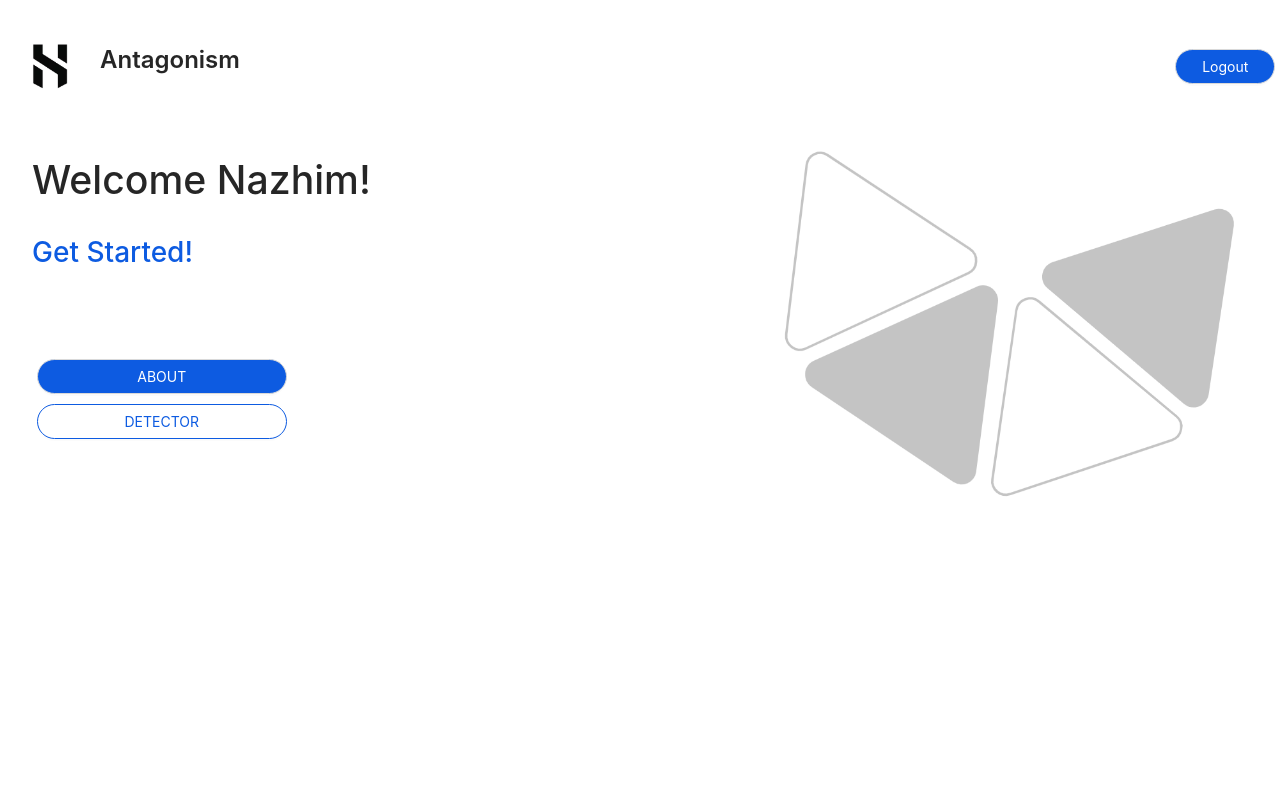
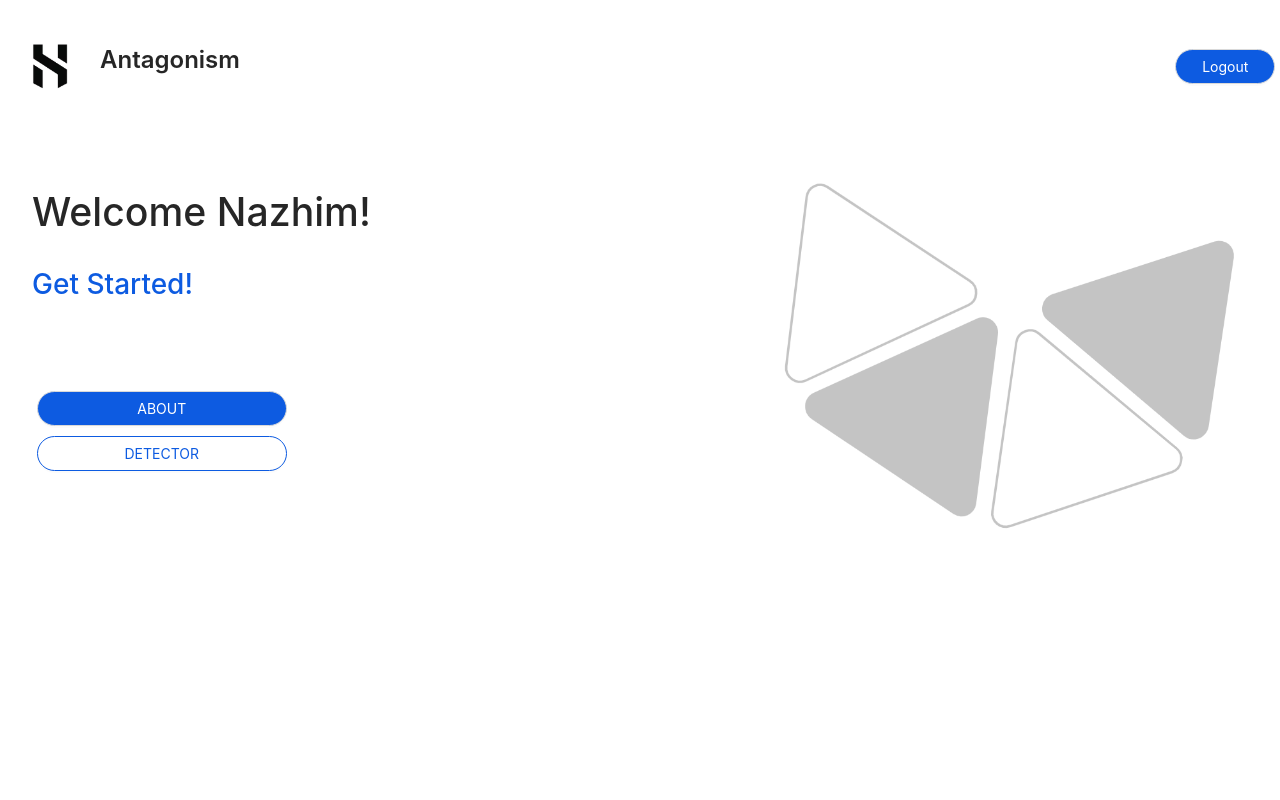
Before and after one commit to nazhimkalam/Antagonism, a React (Create React App) app in the folder frontend/: page /home in a window 1280 px wide. Shown: the top 800 px of the page. Built offline with nearby package versions, Linux system fonts and the light colour scheme.

Commit message:
added auto scroll to about

```diff
--- a/frontend/src/components/About/About.tsx
+++ b/frontend/src/components/About/About.tsx
@@ -3,7 +3,7 @@ import { theme } from "../../utils/theme";
 
 const About = () => {
   return (
-    <AboutStyled>
+    <AboutStyled id="about-section">
       <h2>About Antagonism</h2>
       <p>
         Lorem ipsum dolor, sit amet consectetur adipisicing elit. Excepturi
--- a/frontend/src/components/Header/Header.tsx
+++ b/frontend/src/components/Header/Header.tsx
@@ -32,7 +32,7 @@ export default Header
 const Container = styled.div`
     display: flex;
     align-items: center;
-    justify-content: space-between;;
+    justify-content: space-between;
 `;
 
 const ImageContainer = styled.div`
--- a/frontend/src/components/Hero/Hero.tsx
+++ b/frontend/src/components/Hero/Hero.tsx
@@ -7,7 +7,10 @@ import { theme } from '../../utils/theme';
 const Hero = () => {
     const history = useHistory();
 
-    const scrollToAbout = () => {};
+    const scrollToAbout = () => {
+        const aboutSection = document.getElementById('about-section')!;
+        aboutSection.scrollIntoView({ behavior: 'smooth', block: 'start', inline: 'nearest' });
+    };
 
     const navigateToDetector = () => {
         history.push(RoutePaths.detector);
@@ -35,7 +38,7 @@ export default Hero
 const HeroStyled = styled.div`
     display: flex;
     justify-content: space-between;
-    margin: 2pc;
+    margin: 8vh 2pc;
     height: 90vh;
 
     section {
```
